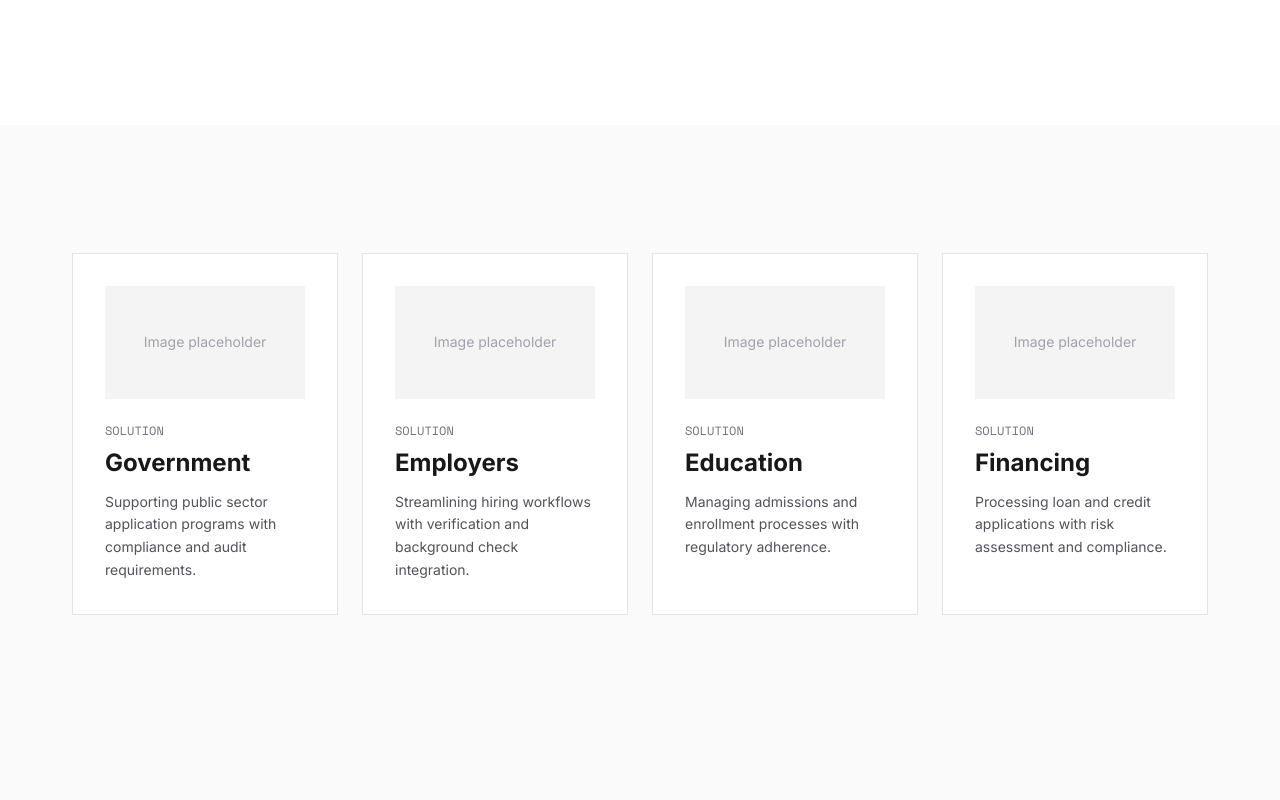
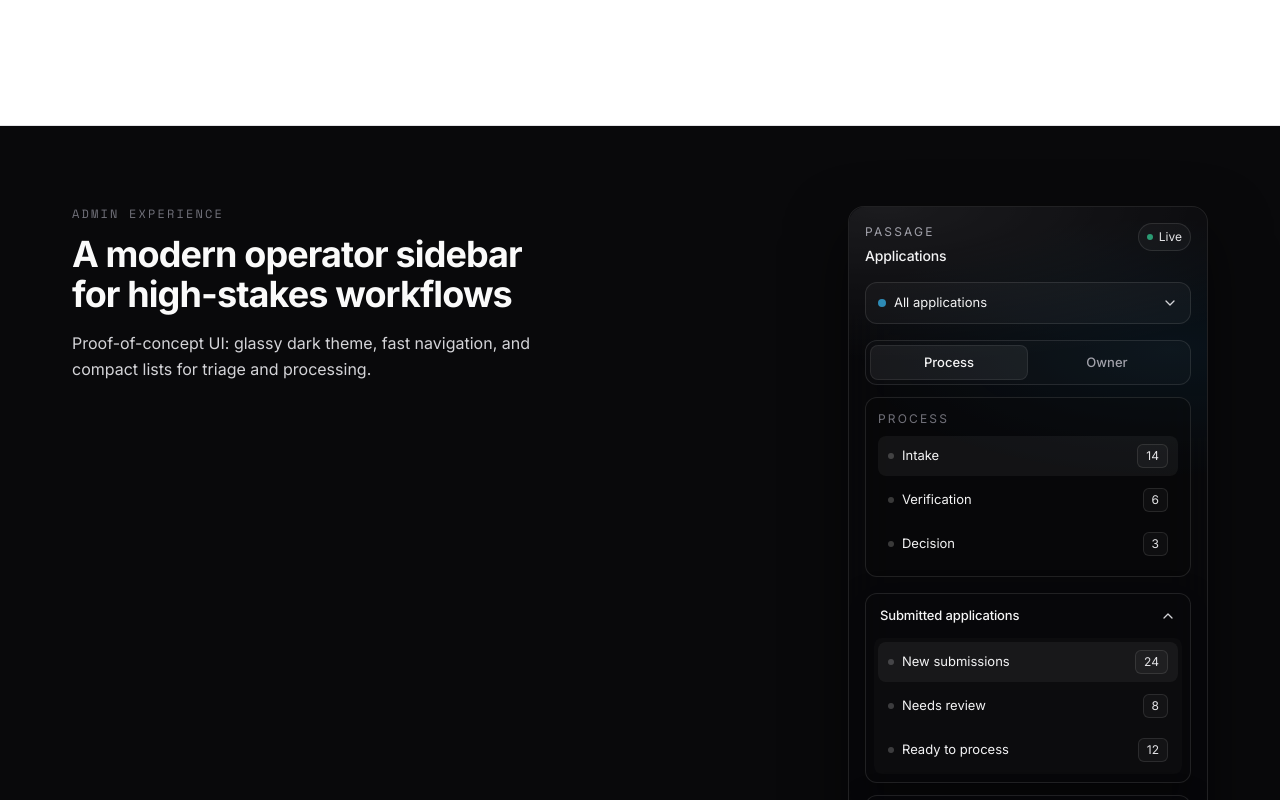
Before and after one commit to rayan-os/passage-poc, a Next.js app: page / in a window 1280 px wide. Shown: the part 3140-3940 px from the top of the page. Built offline with nearby package versions, Linux system fonts and the light colour scheme.

Commit message:
feat: render AdminSidebarProof on landing page
Adds a dark proof section on the home page showcasing the admin sidebar component.

Co-authored-by: rayan <rayan@passage.com>

```diff
--- a/app/page.tsx
+++ b/app/page.tsx
@@ -3,6 +3,7 @@ import EditorialStatement from "@/components/EditorialStatement";
 import OfferingsChapters from "@/components/OfferingsChapters";
 import StoriesCarousel from "@/components/StoriesCarousel";
 import SplitCTA from "@/components/SplitCTA";
+import AdminSidebarProof from "@/components/AdminSidebarProof";
 
 export default function Home() {
   return (
@@ -10,6 +11,29 @@ export default function Home() {
       <HeroMedia />
       <EditorialStatement />
       <OfferingsChapters />
+
+      <section className="border-y border-zinc-200 bg-zinc-950">
+        <div className="container-grid py-16 md:py-20">
+          <div className="grid-12 items-start">
+            <div className="col-span-12 lg:col-span-5">
+              <p className="text-xs uppercase tracking-[0.18em] font-mono text-zinc-500 mb-3">
+                Admin experience
+              </p>
+              <h2 className="font-display text-3xl md:text-4xl font-bold tracking-tight text-zinc-50">
+                A modern operator sidebar for high-stakes workflows
+              </h2>
+              <p className="mt-4 text-zinc-300 leading-relaxed">
+                Proof-of-concept UI: glassy dark theme, fast navigation, and compact lists for triage and processing.
+              </p>
+            </div>
+
+            <div className="col-span-12 lg:col-span-7 mt-10 lg:mt-0 flex justify-center lg:justify-end">
+              <AdminSidebarProof />
+            </div>
+          </div>
+        </div>
+      </section>
+
       <StoriesCarousel />
       <SplitCTA />
     </>
```
